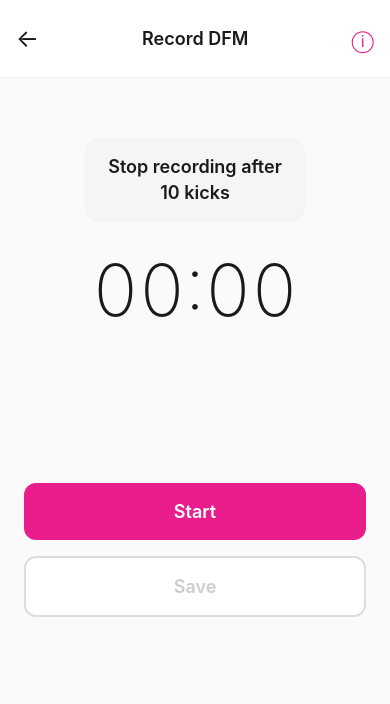
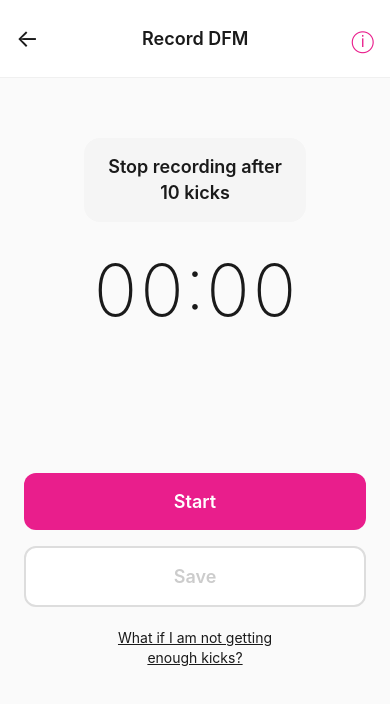
Before and after one commit to samar-703/oni-assignment, a React Native app: screen /Counter in a window 390 px wide. Shown: the top 704 px of the page. Built offline with nearby package versions, Linux system fonts and the light colour scheme.

Commit message:
added help link to CounterScreen for user guidance on fetal movement

```diff
--- a/src/screens/CounterScreen.tsx
+++ b/src/screens/CounterScreen.tsx
@@ -143,6 +143,10 @@ export default function CounterScreen({ navigation }: CounterScreenProps) {
                 Save
               </Text>
             </TouchableOpacity>
+
+            <Text style={styles.helpLink}>
+              What if I am not getting{"\n"}enough kicks?
+            </Text>
           </View>
         </View>
 
@@ -231,7 +235,7 @@ const styles = StyleSheet.create({
   buttonContainer: {
     width: "100%",
     gap: 16,
-    marginTop: 80,
+    marginTop: 70,
   },
   controlButton: {
     paddingVertical: 18,
@@ -268,4 +272,12 @@ const styles = StyleSheet.create({
   saveButtonTextDisabled: {
     color: "#ccc",
   },
+  helpLink: {
+    fontSize: 14,
+    color: "#1a1a1a",
+    textAlign: "center",
+    textDecorationLine: "underline",
+    marginTop: 5,
+    lineHeight: 20,
+  },
 });
```
